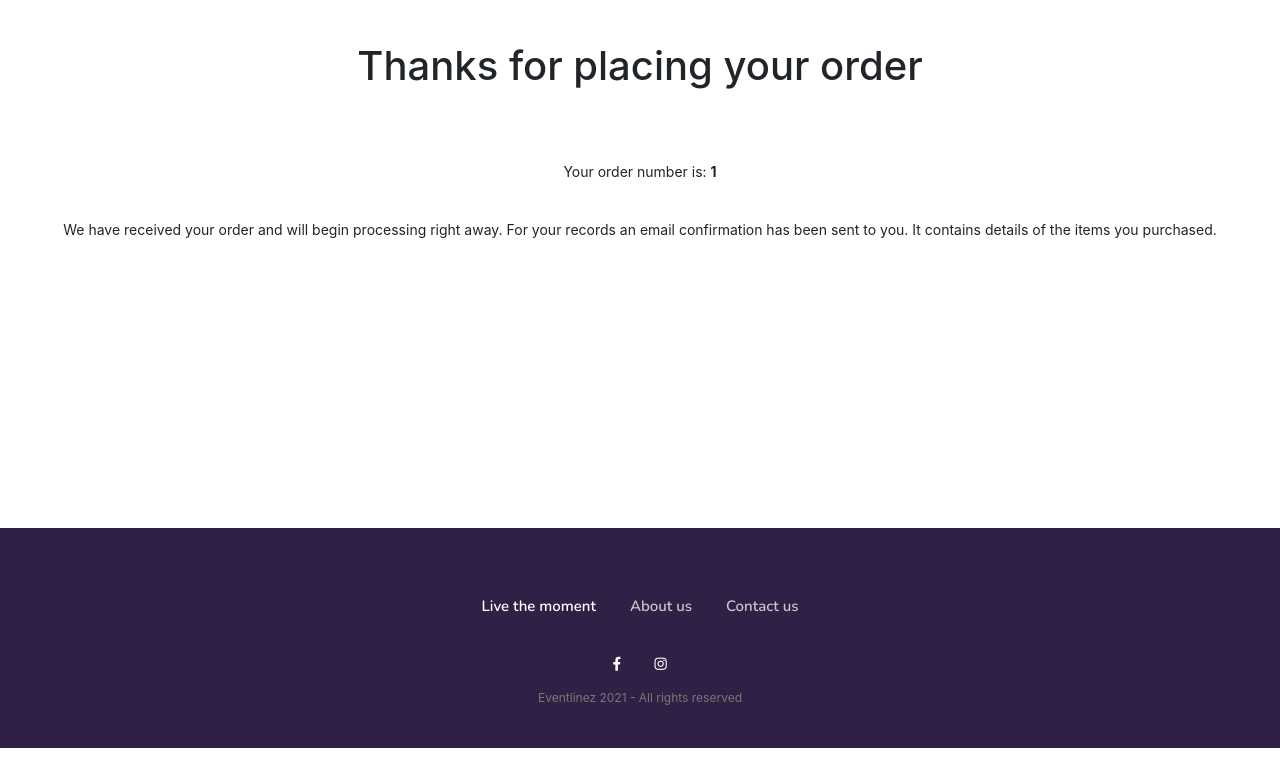
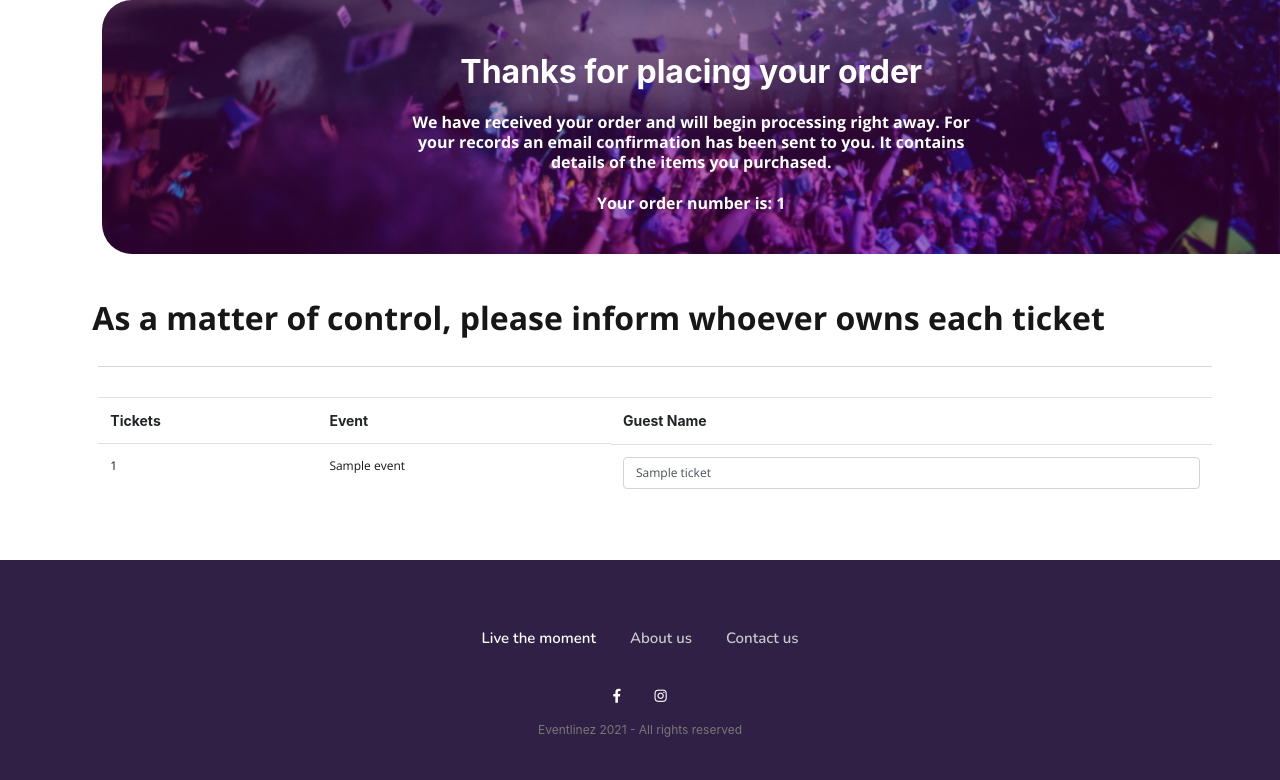
Before and after one commit to rtexerinha/eventlinez, a Django app: page /order/thanks/1/ in a window 1280 px wide. Shown: the part 99-879 px from the top of the page. Before the commit the page ends 847 px from the top, so only its background shows below. Run offline with Django 3.2, Linux system fonts and the light colour scheme; a user stored in the database is signed in; tables that the repository leaves empty hold one stand-in row (values such as "Sample post"); parts of the project's set-up code (start-up, migrations or seed data) failed here and were passed over; some libraries are stand-ins or nearby versions.

Commit message:
Modificações na view Thanks para mostrar os tickets

```diff
--- a/order/templates/thanks.html
+++ b/order/templates/thanks.html
@@ -4,25 +4,148 @@
 	Thanks - Eventlinez! We hope to see you soon.
 {% endblock %}
 {% block content %}
-	<div>
-		<div class="text-center" style="min-height: 60vh">
-			<br>
-			<br>
-			<h1 class="text-center my_title">
+    <main style="min-height: 70vh;">
+
+
+        {% if tickets %}
+        <section class="col-lg-12 float-right" style="height: 254px;" id="background">
+            <h1 class="text-secondary-default text-center mt-5 mb-3" style="color: white">
 				Thanks for placing your order
 			</h1>
-			<br>
-			<br>
-			        <div style="min-width: 18rem;">
-						<img src="{{product.image.url}}" alt="{{product.name}}">
-					</div>
-			<p>Your order number is: <b>{{ customer_order.id }}</b></p>
-			<br>
-			<p>
-				We have received your order and will begin processing right away. For your records an email confirmation has been sent to you. It contains details of the items you purchased.
+			<p class="text-default text-tertiary-default m-auto wd-50">
+				We have received your order and will begin processing right away.
+
+                For your records an email confirmation has been sent to you.
+
+                It contains details of the items you purchased.
 			</p>
-		</div>
-	</div>
-	<br>
-	<br>
+            <br>
+            <p class="text-default text-tertiary-default">
+                Your order number is: {{ customer_order.id }}
+            </p>
+        </section>
+        <div class="clearfix"></div>
+
+        <section class="col-lg-11 col-sm-12 pt-5 pb-4 m-auto">
+            <h2 class="text-default text-secondary-default pl-lg-4 pl-0" style="line-height: 2rem;">
+                As a matter of control, please inform whoever owns each ticket
+            </h2>
+        </section>
+
+        <section class="col-lg-11 sect-tab-ticket">
+{#            <h6 class="text-default" style="font-size: 20px; line-height: 27px; color: #000000;">#}
+{#                Events#}
+{#            </h6>#}
+
+            <div class="col-lg-12 col-sm-12" style="border-top: 1px solid #D7D7D7; margin-bottom: 30px"></div>
+
+
+                     <table class="table col-lg-12">
+                    <tr>
+                        <th>Tickets</th>
+                        <th>Event</th>
+                        <th>Guest Name</th>
+
+                    </tr>
+
+                    {% for tickets in tickets %}
+                        <tr>
+                            <td class="td-ticket">
+                                <p class="text-default text-default-mobile"> {{ tickets.id }}</p>
+                            </td>
+                            <td class="td-ticket">
+                                <p class="text-default text-default-mobile"> {{ tickets.event }}</p>
+                            </td>
+                            <td class="text-default editable td-ticket" data-id="{{ tickets.id }}" data-type="guest_name">
+                                <input type="guest_name" class="input-data form-control-ticket " value="{{ tickets.guest_name }}">
+                            </td>
+                        </tr>
+
+                    {% endfor %}
+                    </table>
+
+        </section>
+
+        {% else %}
+
+              <section class="col-lg-12">
+            <h1 class="text-secondary-default text-center mt-5 mb-3">
+				Thanks for placing your order
+			</h1>
+			<p class="text-default text-tertiary-default m-auto wd-50" style="color: black;font-weight: normal;">
+				We have received your order and will begin processing right away.
+
+                For your records an email confirmation has been sent to you.
+
+                It contains details of the items you purchased.
+			</p>
+            <br>
+            <p class="text-default text-tertiary-default" style="color: black">
+                Your order number is: {{ customer_order.id }}
+            </p>
+        </section>
+
+        {% endif %}
+	</main>
+
 {% endblock %}
+
+
+{% block custom_js %}
+    <script>
+        $(document).ready(function(){
+            $(document).on("dblclick", ".editable" ,function(){
+
+                let value=$(this).text();
+                let input_type="guest_name";
+                let input="<input type='"+input_type+"' class='input-data form-control' value='"+value+"' >";
+                $(this).html(input);
+                {#$(this).removeClass("editable")#}
+            }
+            );
+
+
+            $(document).on("blur",".input-data",function(){
+                let value=$(this).val();
+                let td=$(this).parent("td");
+                $(this).remove();
+                td.html(value);
+                td.addClass("editable");
+                let type=td.data("type");
+                sendToServer(td.data("id"),value,type);
+            });
+            $(document).on("keypress",".input-data",function(e){
+                let key=e.which;
+                if(key===13){
+                    let value=$(this).val();
+                    let td=$(this).parent("td");
+                    $(this).remove();
+                    td.html(value);
+                    td.addClass("editable");
+                    let type=td.data("type");
+                    sendToServer(td.data("id"),value,type);
+                }
+            });
+
+            function sendToServer(id,value,type){
+                console.log(id);
+                console.log(value);
+                console.log(type);
+                $.ajax({
+                    url:"http://127.0.0.1:8000/order/ticket/save/",
+                    type:"POST",
+                    data:{id:id,type:type,value:value},
+                })
+                .done(function(response){
+                    console.log(response);
+                })
+                .fail(function(){
+                   console.log("Error Occured");
+                });
+
+            }
+
+        });
+    </script>
+
+{% endblock %}
--- a/order/views.py
+++ b/order/views.py
@@ -9,9 +9,12 @@ from django.views.decorators.csrf import csrf_exempt
 
 def thanks(request, order_id):
     customer_order = None
+    tickets = None
     if order_id:
         customer_order = get_object_or_404(Order, id=order_id)
-    return render(request, 'thanks.html', {'customer_order': customer_order})
+        email = str(request.user.customer.id)
+        tickets = Ticket.objects.filter(customer=email, order_item__order_id__exact=customer_order)
+    return render(request, 'thanks.html', {'customer_order': customer_order, 'tickets': tickets})
 
 
 @login_required()
--- a/static/css/styles.css
+++ b/static/css/styles.css
@@ -1668,6 +1668,20 @@ div.content-right-signin {
     color: #171717;
 }
 
+.text-tertiary-default{
+    font-weight: bold;
+    font-size: 1rem;
+    line-height: 20px;
+    align-items: center;
+    text-align: center;
+    color: #FFFFFF;
+    justify-content: center;
+}
+
+.wd-50{
+    width: 50%;
+}
+
 .bg-gray{
     background: #F4F4F4;
 }
@@ -1695,10 +1709,6 @@ div.content-right-signin {
     border-left: 1px solid #D7D7D7;
 }
 
-
-
-element.style {
-}
 .form-control-ticket {
     display: block;
     width: 100%;
@@ -1716,6 +1726,11 @@ element.style {
 }
 
 @media(max-width: 600px){
+
+    .wd-50{
+        width: 100%;
+    }
+
     .td-ticket{
         padding: 0.5rem 0.2rem 0.2rem 0.2rem!important;
     }
```
